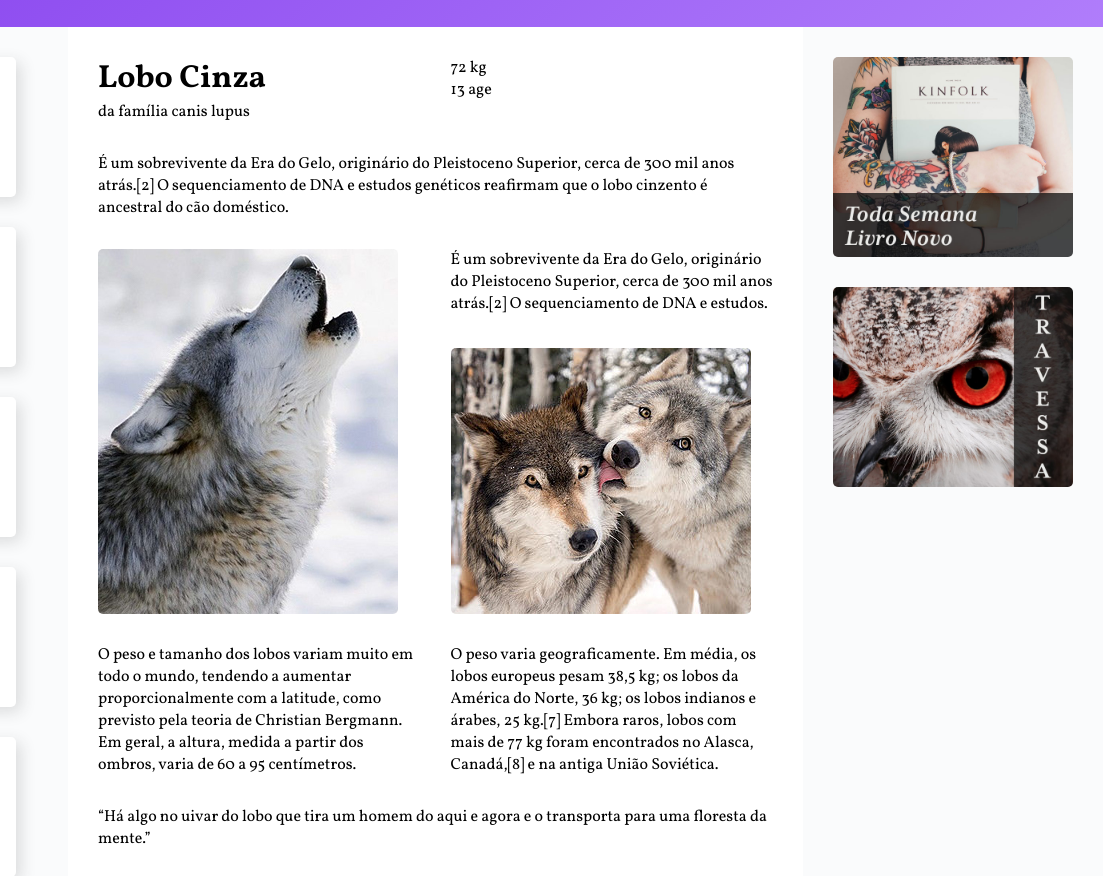
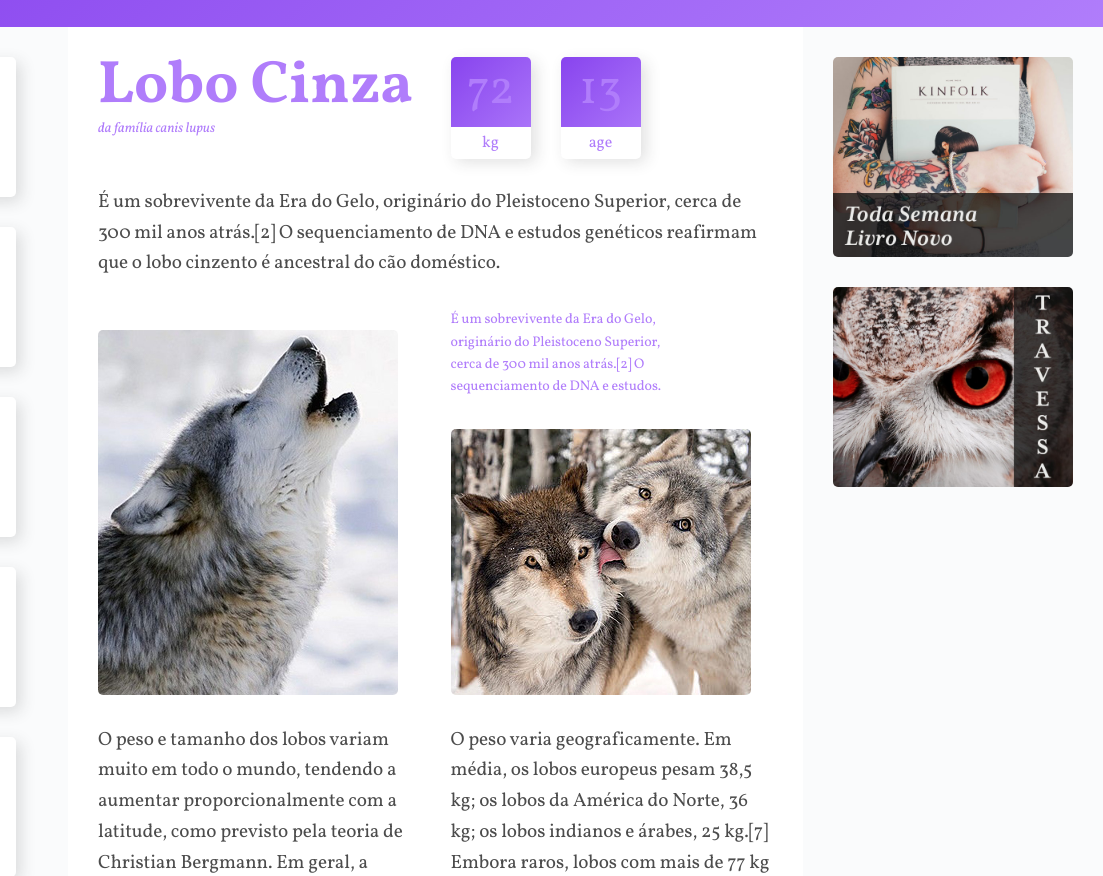
Before and after one commit to MateusFranca/wildbeast, a plain HTML site: page index.html in a window 1280 px wide. Shown: the part 81-957 px from the top of the page, 177-1280 px from the left. Drawn offline with Linux system fonts and the light colour scheme.

Commit message:
feat - finalização das estilização de cada parte do site

```diff
--- a/css/anuncios.css
+++ b/css/anuncios.css
@@ -1,7 +1,9 @@
 .anuncios {
+  grid-area: anuncios;
   background: #fafbfc;
   display: grid;
   align-content: start;
   padding: 30px;
   gap: 30px;
+  grid-template-columns: repeat(auto-fit, minmax(150px, 1fr));
 }
--- a/css/content.css
+++ b/css/content.css
@@ -15,3 +15,118 @@
 .imagem-2 {
   align-self: end;
 }
+
+.content p {
+  font-size: 1.2rem;
+  line-height: 1.6;
+  letter-spacing: -0.005em; /*espaçamento entre os caracteres dentro de um elemento de texto*/
+  color: rgba(0, 0, 0, 0.7);
+}
+
+.informacoes p + p {
+  margin-top: 30px;
+}
+
+/*  TITULO  */
+
+.titulo {
+  color: #b07dfb;
+}
+
+.titulo h1 {
+  font-size: 3.75em;
+  line-height: 1;
+  font-weight: 700;
+}
+
+.titulo span {
+  font-size: 0.875em;
+  font-style: italic;
+}
+
+/*  CARACTERISTICAS */
+
+.caracteristicas {
+  display: flex;
+  align-items: flex-start;
+}
+
+/*Falar com a div que está dentro da classe "caracteristicas"*/
+.caracteristicas > div {
+  width: 80px;
+  text-align: center;
+  background: linear-gradient(135deg, #8844ee, #b07dfb);
+  border-radius: 5px;
+  box-shadow: 5px 5px 15px 0px rgba(44, 44, 44, 0.15);
+  position: relative;
+}
+
+.caracteristicas > div:first-child {
+  margin-right: 30px;
+}
+
+.caracteristicas span {
+  display: block;
+  color: #b07dfb;
+}
+
+.numero {
+  font-size: 3em;
+  line-height: 1;
+  margin: 10px auto;
+}
+
+.rotulo {
+  background: #fff;
+  border-radius: 0 0 5px 5px;
+  padding: 5px 0;
+  position: relative;
+  top: 2px;
+}
+
+#destaque {
+  font-size: 0.875em;
+  color: #b07dfb;
+  max-width: 16em;
+}
+
+.citacao,
+.atributos {
+  align-self: start;
+  padding: 30px;
+  border-radius: 5px;
+  box-shadow: 5px 5px 15px 0px rgba(44, 44, 44, 0.15);
+  background: linear-gradient(135deg, #8844ee, #b07dfb);
+}
+
+.citacao p {
+  font-size: 1.5em;
+  font-style: italic;
+  text-align: center;
+  color: #fff;
+  max-width: 500px; /*Limitar o tamanho que o conteúdo do container vai crescer*/
+  margin: 0 auto;
+}
+
+.atributos li {
+  color: #fff;
+  font-family: Courier, monospace;
+  font-size: 1.125em;
+  padding: 15px;
+}
+
+.atributos li + li {
+  border-top: 2px solid #b07dfb;
+}
+
+/*ANUNCIOS*/
+
+.anuncios {
+  grid-area: anuncios;
+  background: #fafbfc;
+  display: grid;
+  align-content: start;
+  padding: 30px;
+  gap: 30px;
+  grid-template-columns: repeat(auto-fit, minmax(150px, 1fr));
+}
--- a/css/footer.css
+++ b/css/footer.css
@@ -1,9 +1,10 @@
 .footer {
+  grid-area: footer;
   background: linear-gradient(135deg, #8844ee, #b07dfb);
 }
 
 .footer p {
-  color: #fff;
+  color: white;
   text-align: center;
   padding: 30px;
 }
--- a/index.html
+++ b/index.html
@@ -57,7 +57,7 @@
 
       <img class="imagem-1" src="img/wolf1.jpg" alt="wolf 1">
 
-      <p>É um sobrevivente da Era do Gelo, originário do Pleistoceno Superior, cerca de 300 mil anos atrás.[2] O sequenciamento de DNA e estudos.</p>
+      <p id="destaque">É um sobrevivente da Era do Gelo, originário do Pleistoceno Superior, cerca de 300 mil anos atrás.[2] O sequenciamento de DNA e estudos.</p>
 
       <img class="imagem-2" src="img/wolf2.jpg" alt="wolf 2">
 
```
